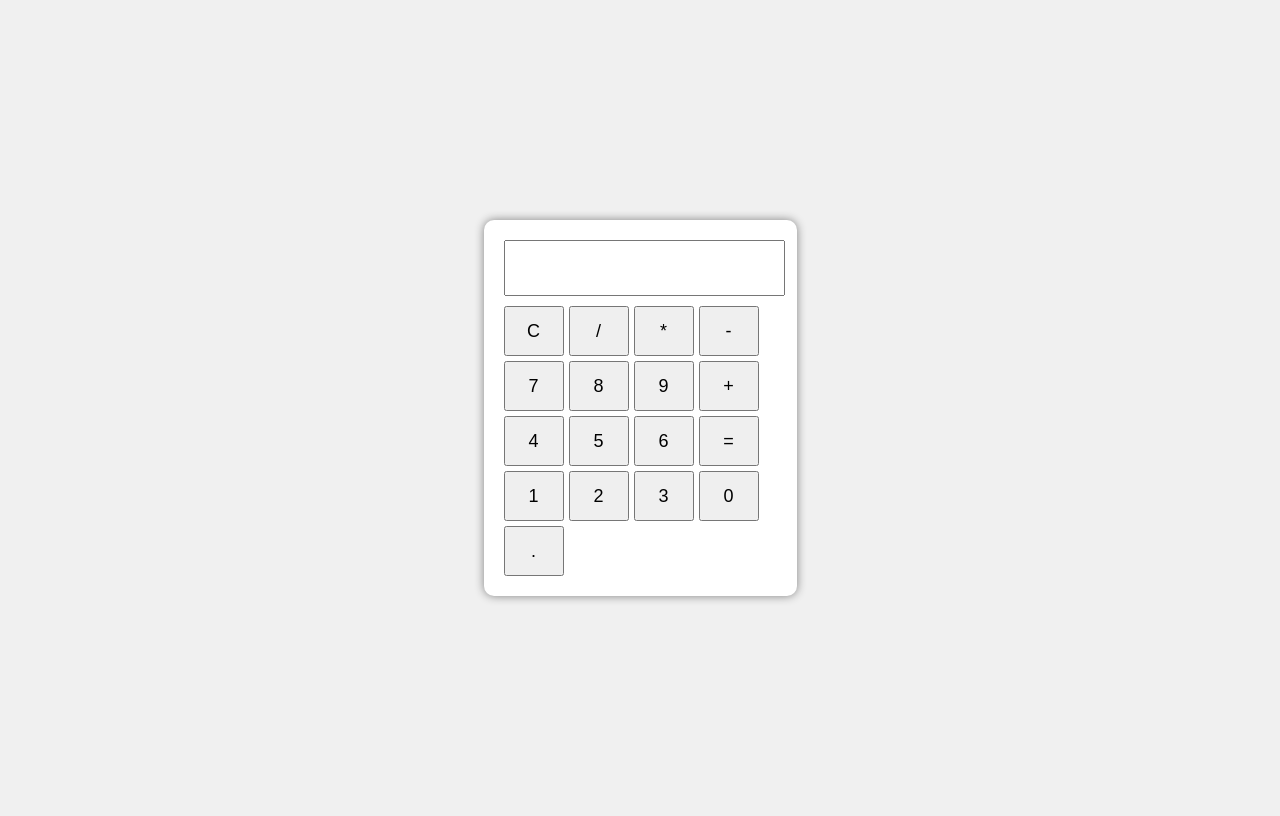
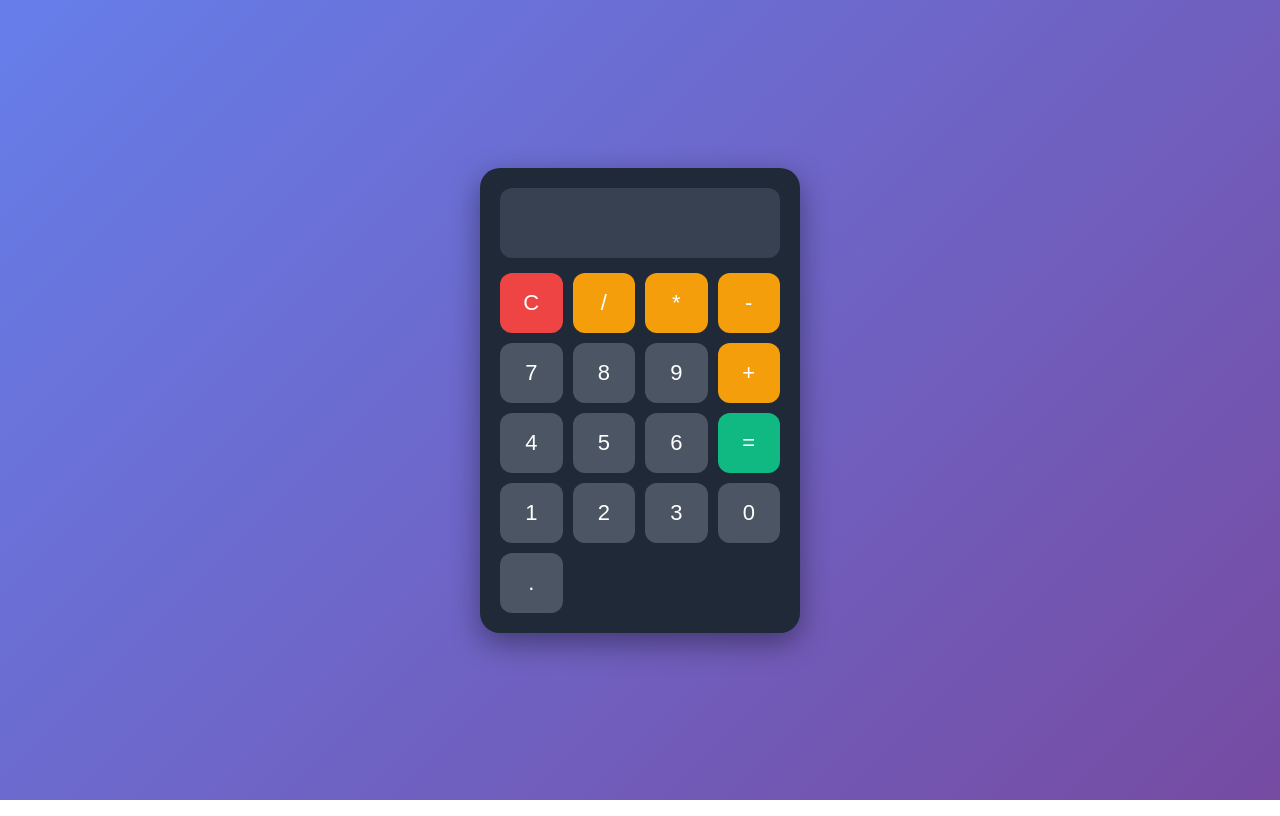
Before and after one commit to nitin-gahlot/calculator, a plain HTML site: page index.html in a window 1280 px wide. Drawn offline with Linux system fonts and the light colour scheme.

Commit message:
Refactor CSS styles for calculator layout and design

```diff
--- a/style.css
+++ b/style.css
@@ -1,35 +1,96 @@
+
+* {
+    margin: 0;
+    padding: 0;
+    box-sizing: border-box;
+}
+
 body {
+    font-family: Arial, sans-serif;
+    height: 100vh;
     display: flex;
     justify-content: center;
     align-items: center;
-    height: 100vh;
-    background-color: #f0f0f0;
-    font-family: Arial, sans-serif;
+    background: linear-gradient(135deg, #667eea, #764ba2);
 }
 
 .calculator {
-    background-color: white;
+    background: #1f2937;
     padding: 20px;
-    border-radius: 10px;
-    box-shadow: 0 0 10px gray;
+    border-radius: 20px;
+    box-shadow: 0 10px 30px rgba(0,0,0,0.4);
+    width: 320px;
 }
 
 #display {
     width: 100%;
-    height: 50px;
-    font-size: 20px;
+    height: 70px;
+    border: none;
+    outline: none;
+    border-radius: 12px;
+    margin-bottom: 15px;
+    font-size: 28px;
     text-align: right;
-    margin-bottom: 10px;
+    padding: 10px;
+    background: #374151;
+    color: white;
 }
 
 .buttons {
     display: grid;
-    grid-template-columns: repeat(4, 60px);
-    gap: 5px;
+    grid-template-columns: repeat(4, 1fr);
+    gap: 10px;
 }
 
 button {
-    height: 50px;
-    font-size: 18px;
+    height: 60px;
+    border: none;
+    border-radius: 12px;
+    font-size: 22px;
     cursor: pointer;
+    transition: 0.3s;
+    background: #4b5563;
+    color: white;
 }
+
+button:hover {
+    transform: scale(1.05);
+    background: #6b7280;
+}
+
+button:active {
+    transform: scale(0.95);
+}
+
+/* Operator Buttons */
+button:nth-child(2),
+button:nth-child(3),
+button:nth-child(4),
+button:nth-child(8) {
+    background: #f59e0b;
+}
+
+button:nth-child(2):hover,
+button:nth-child(3):hover,
+button:nth-child(4):hover,
+button:nth-child(8):hover {
+    background: #fbbf24;
+}
+
+/* Clear Button */
+button:first-child {
+    background: #ef4444;
+}
+
+button:first-child:hover {
+    background: #f87171;
+}
+
+/* Equal Button */
+button:nth-child(12) {
+    background: #10b981;
+}
+
+button:nth-child(12):hover {
+    background: #34d399;
+}
```
